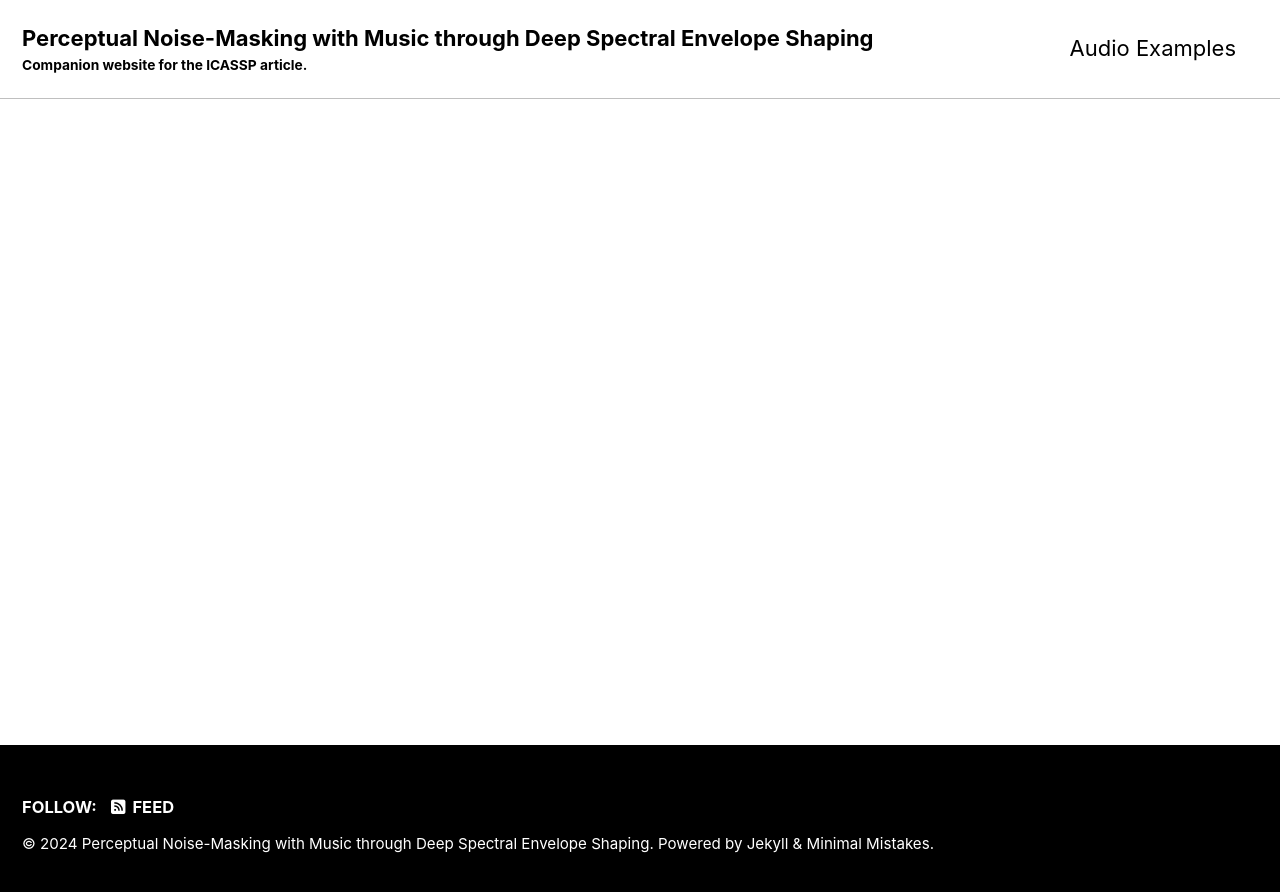
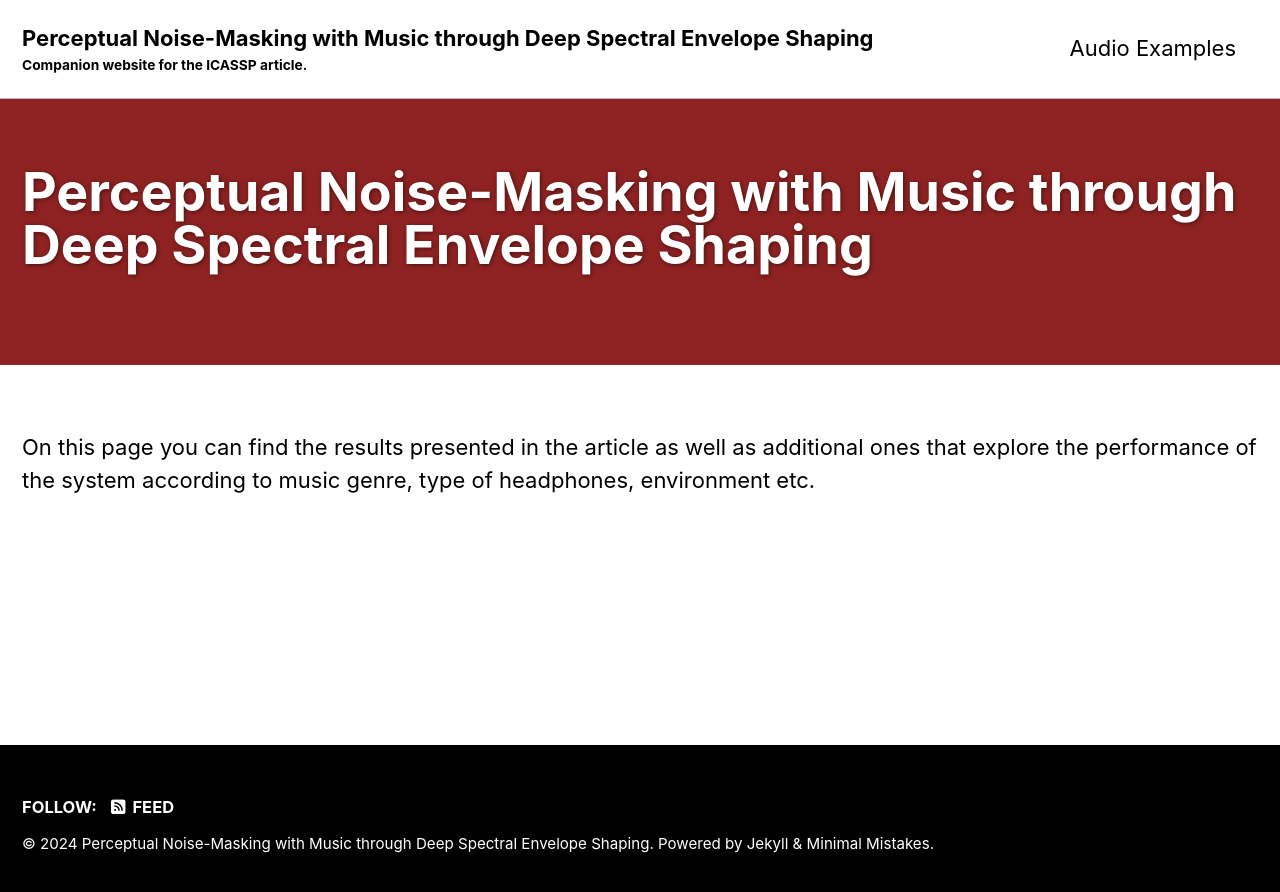
Before and after one commit to ClementineBerger/DPNMM, a Jekyll site: the page built from docs/_pages/results.md, in a window 1280 px wide. Shown: the top 892 px of the page. Built offline with Jekyll 4.4.1, drawn with Linux system fonts in a browser that asks for light colours; cached includes are drawn as plain includes; our own code applies the rules of GitHub Pages for plain Markdown files.

Commit message:
add results page + some updates

```diff
--- a/docs/_pages/results.md
+++ b/docs/_pages/results.md
@@ -0,0 +1,13 @@
+---
+title: ""
+layout: single
+permalink: /
+author_profile: false
+classes: wide
+header:
+  overlay_color: "#cc3131" #"#000"
+  overlay_filter: "0.3"
+excerpt: #"title"
+---
+
+On this page you can find the results presented in the article as well as additional ones that explore the performance of the system according to music genre, type of headphones, environment etc.
```
Also changed, not shown: docs/_pages/audio.md (+5 -1 lines), docs/_pages/home.md (+1 -1 lines).
